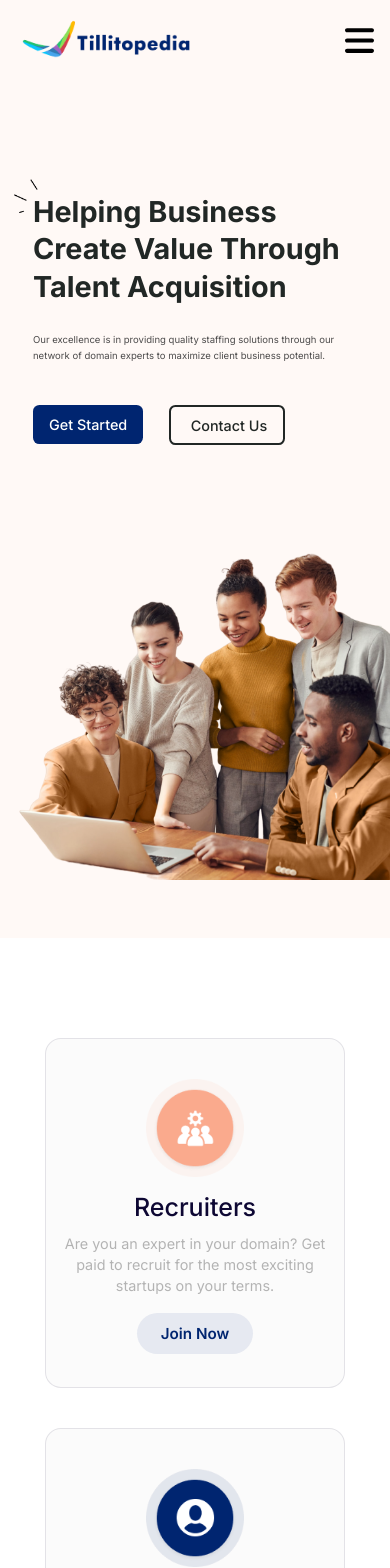
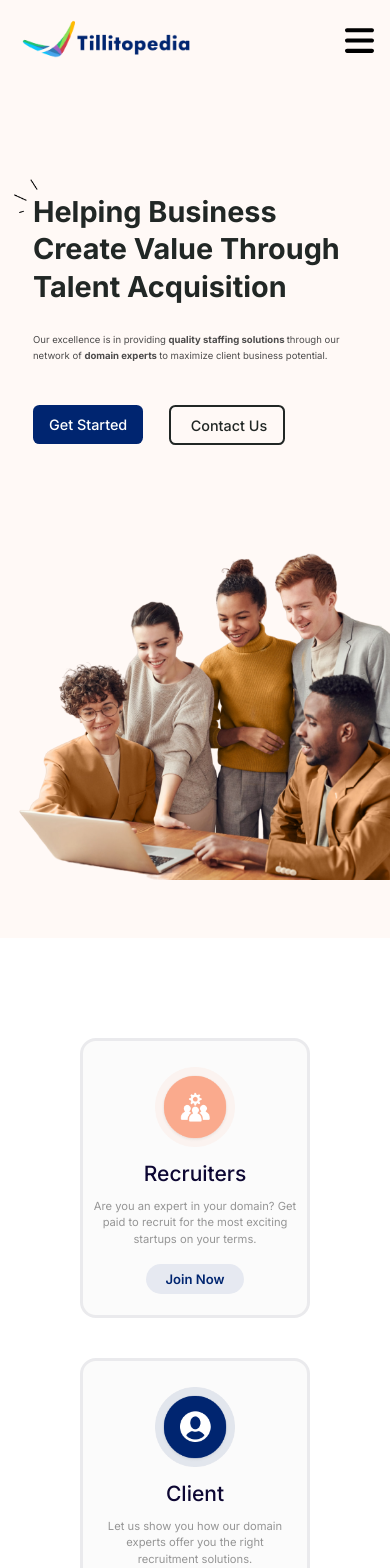
Before and after one commit to Arhamalii/Tilitopedia-Project, a React (Create React App) app: page / in a window 390 px wide. Shown: the top 1568 px of the page. Built offline with nearby package versions, Linux system fonts and the light colour scheme.

Commit message:
half modify done

```diff
--- a/src/Components/BlogSection/blog.jsx
+++ b/src/Components/BlogSection/blog.jsx
@@ -1,6 +1,4 @@
 import React from "react";
-import line3 from "../../Assets/Images/Line 3.png";
-import line from "../../Assets/Images/line.png";
 import pic1 from "../../Assets/Images/pic1.png";
 import pic2 from "../../Assets/Images/pic2.png";
 import pic3 from "../../Assets/Images/pic3.png";
@@ -37,9 +35,7 @@ const BlogSection = () => {
   return (
     <>
       <div className="top_title" style={{ marginTop: "6.8rem" }}>
-        <img src={line3} alt="line" />
         <div className="top">Blogs</div>
-        <img src={line} alt="line" />
       </div>
       <section
         className="blogSection"
--- a/src/Components/Card/Card.css
+++ b/src/Components/Card/Card.css
@@ -2,11 +2,11 @@
   display: flex;
   flex-direction: column;
   align-items: center;
-  min-width: 367px;
-  height: 420px;
+  min-width: 340px;
+  height: 386px;
   flex-shrink: 0;
   border-radius: 16px;
-  border: 1px solid #0d07331a;
+  border: 3px solid #0d073311;
   background: #fbfbfb;
   flex-wrap: wrap;
   cursor: pointer;
@@ -14,26 +14,25 @@
 }
 
 .card:hover {
-  -webkit-box-shadow: 0px 0px 11px 0px rgba(14, 14, 14, 0.14);
-  -moz-box-shadow: 0px 0px 11px 0px rgba(14, 14, 14, 0.14);
-  box-shadow: 0px 0px 11px 0px rgba(14, 14, 14, 0.14);
+  transform: scale(1.04);
 }
 
 .card > img {
-  width: 128px;
-  height: 128px;
+  width: 110px;
+  height: 110px;
   flex-shrink: 0;
   align-items: center;
-  margin-top: 51px;
+  margin-top: 35px;
 }
 
 .frontcard_title {
   margin-top: 1.2rem;
-  color: #0d0733;
+  color: #1a1919;
   font-weight: 500;
   text-align: center;
-  font-family: Inter, "Inter", sans-serif;
-  font-size: 30px;
+  font-family: "Inter", sans-serif;
+  font-size: 28px;
+  font-weight: 500;
   font-style: normal;
   line-height: 101%;
 }
@@ -41,14 +40,13 @@
 .desc {
   margin-top: 0.96rem;
   width: 290px;
-  color: #313131;
   text-align: center;
   font-family: Inter, sans-serif;
   font-size: 16px;
   font-style: normal;
   font-weight: 400;
   line-height: 145%;
-  opacity: 0.35;
+  color: #959595;
 }
 
 .joinBtn {
@@ -61,24 +59,30 @@
   font-weight: 600;
   background: #e6e9f1;
   border: none;
-  margin-top: 20px;
+  margin-top: 21px;
   font-size: 16px;
 }
 /* ----------- responsiveness----------- */
 
-@media screen and (max-width: 1034px) {
+@media screen and (max-width: 1390px) {
   .card {
     min-width: 300px !important;
-    height: 350px;
+    min-width: 250px;
+    height: 340px;
     border-radius: 16px;
   }
 
+  .card_section {
+    flex-wrap: wrap;
+    padding: 30px 40px 30px 46px !important;
+  }
+
   .card > img {
-    width: 98px;
-    height: 98px;
+    width: 94px;
+    height: 94px;
     flex-shrink: 0;
     align-items: center;
-    margin-top: 40px;
+    margin-top: 36px;
   }
 
   .frontcard_title {
@@ -105,14 +109,216 @@
   }
 
   .joinBtn {
-    padding: 11px 24px;
+    padding: 11px 23px;
     gap: 6px;
     border-radius: 35px;
     color: var(--secondary-color);
     font-weight: 600;
     background: #e6e9f1;
     border: none;
-    margin-top: 16px;
-    font-size: 0.95rem;
+    margin-top: 18px;
+    font-size: 0.86rem;
   }
 }
+
+@media screen and (max-width: 1066px) {
+  .card {
+    min-width: 260px !important;
+    height: 310px;
+    border-radius: 16px;
+  }
+
+  .card > img {
+    width: 86px;
+    height: 86px;
+    flex-shrink: 0;
+    align-items: center;
+    margin-top: 36px;
+  }
+
+  .frontcard_title {
+    margin-top: 1rem;
+    color: #0d0733;
+    font-weight: 500;
+    text-align: center;
+    font-family: Inter, "Inter", sans-serif;
+    font-size: 22px;
+    font-style: normal;
+    line-height: 101%;
+  }
+
+  .desc {
+    margin-top: 0.86rem;
+    width: 240px;
+    font-size: 0.76rem;
+  }
+  .card:nth-child(2) .desc {
+    width: 220px;
+  }
+  .card:nth-child(3) .desc {
+    width: 230px;
+  }
+
+  .joinBtn {
+    padding: 9px 20px;
+    gap: 6px;
+    border-radius: 35px;
+    color: var(--secondary-color);
+    font-weight: 600;
+    background: #e6e9f1;
+    border: none;
+    margin-top: 17px;
+    font-size: 0.85rem;
+  }
+}
+
+@media screen and (max-width: 948px) {
+  .card {
+    min-width: 230px !important;
+    height: 280px;
+    border-radius: 16px;
+  }
+
+  .card > img {
+    width: 80px;
+    height: 80px;
+    flex-shrink: 0;
+    align-items: center;
+    margin-top: 26px;
+  }
+
+  .frontcard_title {
+    margin-top: 1rem;
+    color: #0d0733;
+    font-weight: 500;
+    text-align: center;
+    font-family: Inter, "Inter", sans-serif;
+    font-size: 21px;
+    font-style: normal;
+    line-height: 101%;
+  }
+
+  .desc {
+    margin-top: 0.86rem;
+    width: 220px;
+    font-size: 0.7rem;
+  }
+  .card:nth-child(2) .desc {
+    width: 200px;
+  }
+  .card:nth-child(3) .desc {
+    width: 200px;
+  }
+
+  .joinBtn {
+    padding: 7px 19px;
+    gap: 6px;
+    border-radius: 35px;
+    color: var(--secondary-color);
+    font-weight: 600;
+    background: #e6e9f1;
+    border: none;
+    margin-top: 17px;
+    font-size: 0.82rem;
+  }
+}
+@media screen and (max-width: 811px) {
+  .card {
+    min-width: 260px !important;
+    height: 310px;
+    border-radius: 16px;
+  }
+
+  .card > img {
+    width: 86px;
+    height: 86px;
+    flex-shrink: 0;
+    align-items: center;
+    margin-top: 36px;
+  }
+
+  .frontcard_title {
+    margin-top: 1rem;
+    color: #0d0733;
+    font-weight: 500;
+    text-align: center;
+    font-family: Inter, "Inter", sans-serif;
+    font-size: 22px;
+    font-style: normal;
+    line-height: 101%;
+  }
+
+  .desc {
+    margin-top: 0.86rem;
+    width: 240px;
+    font-size: 0.76rem;
+  }
+  .card:nth-child(2) .desc {
+    width: 220px;
+  }
+  .card:nth-child(3) .desc {
+    width: 230px;
+  }
+
+  .joinBtn {
+    padding: 9px 20px;
+    gap: 6px;
+    border-radius: 35px;
+    color: var(--secondary-color);
+    font-weight: 600;
+    background: #e6e9f1;
+    border: none;
+    margin-top: 17px;
+    font-size: 0.85rem;
+  }
+}
+@media screen and (max-width: 604px) {
+  .card {
+    min-width: 230px !important;
+    height: 280px;
+    border-radius: 16px;
+  }
+
+  .card > img {
+    width: 80px;
+    height: 80px;
+    flex-shrink: 0;
+    align-items: center;
+    margin-top: 26px;
+  }
+
+  .frontcard_title {
+    margin-top: 1rem;
+    color: #0d0733;
+    font-weight: 500;
+    text-align: center;
+    font-family: Inter, "Inter", sans-serif;
+    font-size: 21px;
+    font-style: normal;
+    line-height: 101%;
+  }
+
+  .desc {
+    margin-top: 0.86rem;
+    width: 220px;
+    font-size: 0.7rem;
+  }
+  .card:nth-child(2) .desc {
+    width: 200px;
+  }
+  .card:nth-child(3) .desc {
+    width: 200px;
+  }
+
+  .joinBtn {
+    padding: 7px 19px;
+    gap: 6px;
+    border-radius: 35px;
+    color: var(--secondary-color);
+    font-weight: 600;
+    background: #e6e9f1;
+    border: none;
+    margin-top: 17px;
+    font-size: 0.82rem;
+  }
+}
--- a/src/Components/ClientsSection/ClientsSection.css
+++ b/src/Components/ClientsSection/ClientsSection.css
@@ -16,8 +16,11 @@
 .clients_logos img {
   transition: 0.6s ease-in-out all;
   cursor: pointer;
+  filter: grayscale(1);
 }
+
 .clients_logos img:hover {
+  filter: grayscale(0);
   transform: translateY(-5px);
 }
 
--- a/src/Components/ClientsSection/ClientsSection.jsx
+++ b/src/Components/ClientsSection/ClientsSection.jsx
@@ -1,8 +1,6 @@
 import React from "react";
-import line3 from "../../Assets/Images/Line 3.png";
 import facebook from "../../Assets/Images/facebook logo.png";
 import google from "../../Assets/Images/google.png";
-import line from "../../Assets/Images/line.png";
 import pinterest from "../../Assets/Images/pinterest.png";
 import twitch from "../../Assets/Images/twitch.png";
 import youtube from "../../Assets/Images/youtube.png";
@@ -11,9 +9,7 @@ const ClientsSection = () => {
   return (
     <section className="clients_section">
       <div className="top_title" style={{ marginTop: "8rem" }}>
-        <img src={line3} alt="line" />
         <div className="top">Trusted Clients Logo</div>
-        <img src={line} alt="line" />
       </div>
       <div className="clients_logos">
         <img src={google} alt="google" />
--- a/src/Components/FeaturesSection/FeaturesSection.jsx
+++ b/src/Components/FeaturesSection/FeaturesSection.jsx
@@ -1,6 +1,4 @@
 import React from "react";
-import line2 from "../../Assets/Images/Line 2.png";
-import line4 from "../../Assets/Images/Line 4.png";
 import icon1 from "../../Assets/Images/fcon1.png";
 import icon2 from "../../Assets/Images/fcon2.png";
 import icon3 from "../../Assets/Images/fcon3.png";
@@ -47,9 +45,7 @@ const FeaturesSection = () => {
   return (
     <section className="feature_section" id="navigate">
       <div className="top_title">
-        <img src={line4} alt="line" />
         <div className="top_heading">What Makes Tillitopedia Different ?</div>
-        <img src={line2} alt="line" />
       </div>
       <div className="feature_cards">
         {content.map((card, i) => (
--- a/src/Components/ServicesSection/ServicesSection.css
+++ b/src/Components/ServicesSection/ServicesSection.css
@@ -31,13 +31,13 @@
   border-radius: 28px;
   border: 1px solid #f2f2f2;
   background: #fff;
-  box-shadow: 0px 4px 39px 0px #0000000d;
+  box-shadow: 0px 4px 19px 0px #3030303d;
   transition: 0.7s cubic-bezier(0.215, 0.61, 0.355, 1) all;
   cursor: pointer;
 }
 
 .services:hover {
-  box-shadow: 0px 0px 11px 1px rgba(0, 0, 0, 0.164);
+  box-shadow: 0px 4px 19px 0px #3030308a;
 }
 
 .services > div {
--- a/src/Components/ServicesSection/ServicesSection.jsx
+++ b/src/Components/ServicesSection/ServicesSection.jsx
@@ -1,13 +1,11 @@
 import React from "react";
 import { Link } from "react-router-dom";
-import line2 from "../../Assets/Images/Line 3.png";
 import icon7 from "../../Assets/Images/extra_icon.png";
 import icon2 from "../../Assets/Images/gaib.png";
 import icon3 from "../../Assets/Images/icon3.png";
 import icon4 from "../../Assets/Images/icon4.png";
 import icon5 from "../../Assets/Images/icon5.png";
 import icon6 from "../../Assets/Images/icon6.png";
-import line from "../../Assets/Images/line.png";
 import "./ServicesSection.css";
 
 const ServicesSection = () => {
@@ -40,10 +38,8 @@ const ServicesSection = () => {
   ];
   return (
     <section className="services_section">
-      <div className="top_title">
-        <img src={line2} alt="line" />
+      <div className="top_title" style={{ marginBottom: "2rem" }}>
         <div className="top">Sectors We Cater</div>
-        <img src={line} alt="line" />
       </div>
       <div
         className="div2_service
--- a/src/Components/hero/index.js
+++ b/src/Components/hero/index.js
@@ -13,8 +13,9 @@ const Hero = () => {
         </span>
         <h1>Helping Business Create Value Through Talent Acquisition</h1>
         <p>
-          Our excellence is in providing quality staffing solutions through our
-          network of domain experts to maximize client business potential.
+          Our excellence is in providing{" "}
+          <span>quality staffing solutions </span>through our network of{" "}
+          <span>domain experts </span>to maximize client business potential.
         </p>
 
         <Link className="get-btn">Get Started</Link>
--- a/src/Components/hero/style.css
+++ b/src/Components/hero/style.css
@@ -44,6 +44,9 @@
   padding-right: 1.4rem;
   color: var(--light-text);
 }
+.hero-text p span {
+  font-weight: 700;
+}
 .get-btn {
   padding: 1rem 2.2rem;
   background: var(--secondary-color);
@@ -59,6 +62,51 @@
   margin-left: 2rem;
 }
 
+@media screen and (min-width: 1401px) {
+  .hero-text {
+    height: 600px;
+    min-width: 300px;
+    padding-left: 10.45%;
+    padding-top: 8rem;
+  }
+
+  .hero-text h1 {
+    font-size: 3.4rem;
+    padding-right: 2rem;
+    line-height: 1.24;
+    color: var(--primary-color);
+    font-weight: 700;
+    position: relative;
+  }
+  .hero-vector {
+    position: absolute;
+    top: 11.2rem;
+    left: 35px;
+    left: 2vw;
+  }
+
+  .hero-text p {
+    margin: 1.9rem 0;
+    margin-bottom: 3.2rem;
+    font-size: 1.2rem;
+    line-height: 1.6;
+    color: var(--light-text);
+  }
+  .get-btn {
+    padding: 1rem 2.2rem;
+    background: var(--secondary-color);
+    color: #fff;
+    border-radius: 0.4rem;
+    font-weight: 500;
+  }
+  .get2-btn {
+    padding: 0.94rem 2.2rem;
+    background: transparent;
+    color: var(--primary-color);
+    border: 2px solid var(--primary-color);
+    margin-left: 2rem;
+  }
+}
 @media screen and (max-width: 1400px) {
   .hero-img img {
     width: 45rem;
```
Also changed, not shown: src/Components/FeaturesCard/FeaturesCard.css (+2 -11 lines), src/Components/JobsSection/JobSection.jsx (+4 -5 lines), src/Components/Navbar/style.css (+6 -6 lines).
